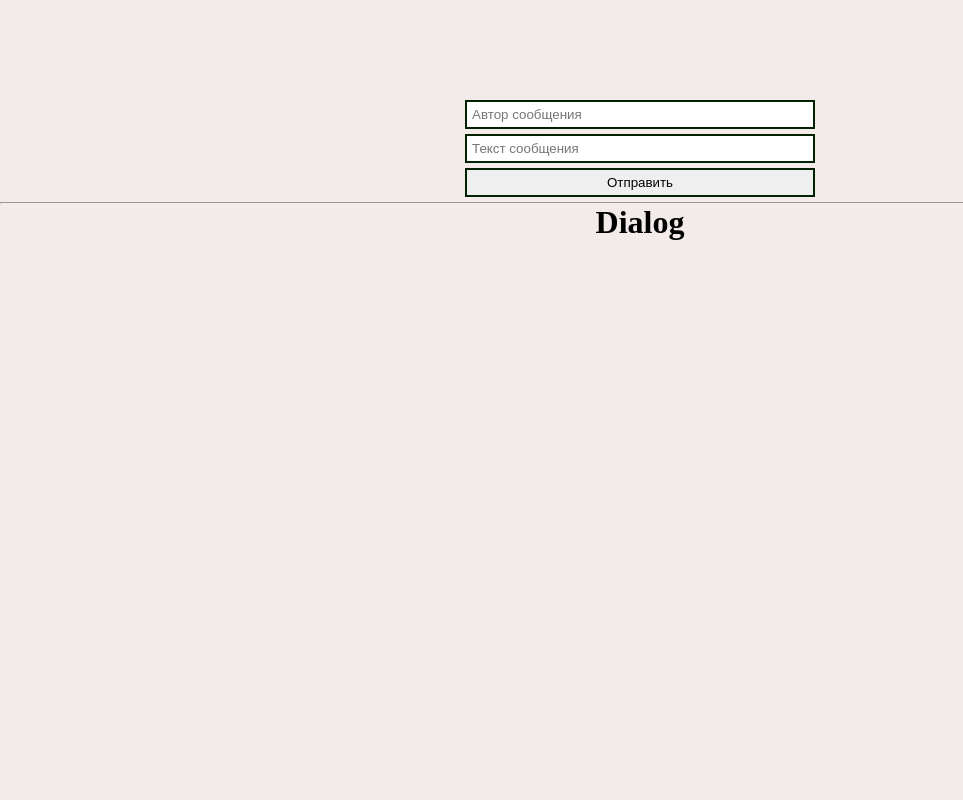
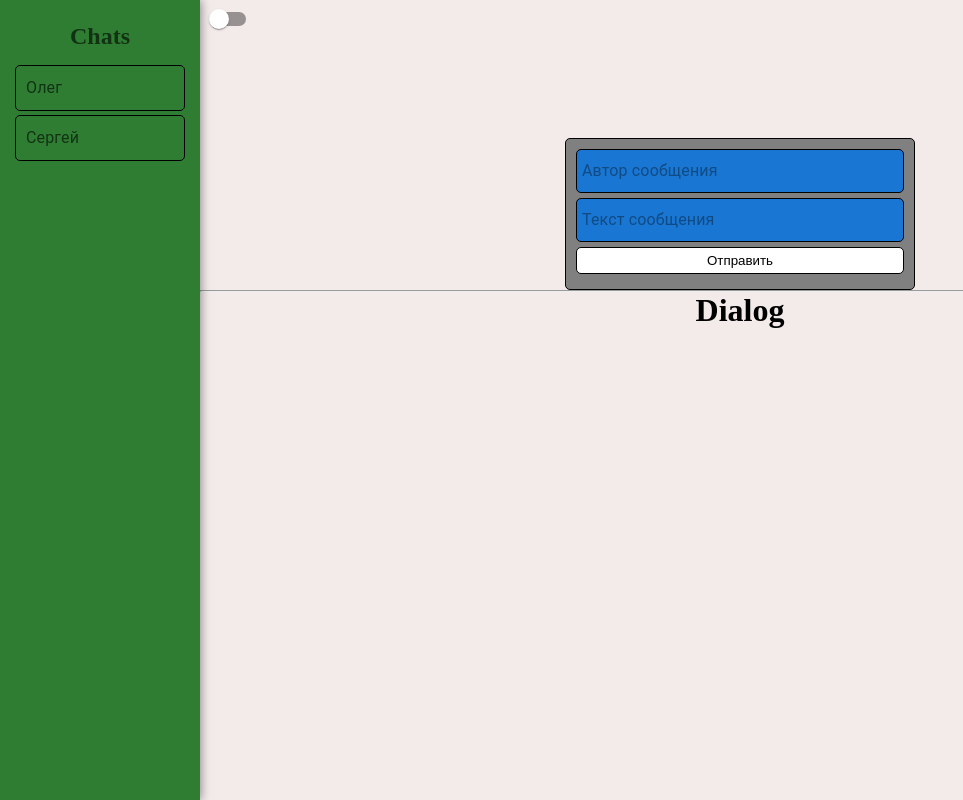
Before and after one commit to Danu-IT/project, a React (Create React App) app: page / in a window 1280 px wide. Shown: the whole page, without its empty margins (0-963 px from the left). Built offline with nearby package versions, Linux system fonts and the light colour scheme.

Commit message:
addChatsandDarkTheme

```diff
--- a/package.json
+++ b/package.json
@@ -3,6 +3,9 @@
   "version": "0.1.0",
   "private": true,
   "dependencies": {
+    "@emotion/react": "^11.10.5",
+    "@emotion/styled": "^11.10.5",
+    "@mui/material": "^5.10.12",
     "@testing-library/jest-dom": "^5.16.5",
     "@testing-library/react": "^13.4.0",
     "@testing-library/user-event": "^13.5.0",
--- a/src/App.css
+++ b/src/App.css
@@ -7,3 +7,6 @@
 body{
     background-color: rgb(243, 234, 234);
 }
+.dialog{
+    margin-left: 200px
+}
--- a/src/App.jsx
+++ b/src/App.jsx
@@ -1,16 +1,30 @@
+import Switch from '@mui/material/Switch';
+import { createTheme, ThemeProvider } from '@mui/material';
 import React, { useState, useEffect } from 'react';
 import { v4 } from 'uuid';
 import './App.css';
 
 import Form from './components/Form/Form';
+import ListChats from './components/ListChats/ListChats';
 import Messages from './components/Messages/Messages';
 import { timeNow } from './utils/time';
+import { useTheme } from '@emotion/react';
+
+const lightTheme = createTheme();
+
+const darkTheme = createTheme({
+  palette: {
+    mode: 'dark',
+  },
+});
 
 const App = () => {
   const initialState = {text: '', author: '', id: 1};
-
+  const [isDark, setIsDark] = useState(false);
+  const [chats, setChats] = useState([{id: v4(), name: 'Олег'}, {id: v4(), name: 'Сергей'}]);
   const [messages, setMessages] = useState([]);
   const [input, setInput] = useState(initialState);
+  const theme = useTheme()
 
   const addingNewMessage = (message) => {
     setMessages([...messages, message]);
@@ -26,11 +40,17 @@ const App = () => {
   },[messages])
 
   return (
-    <div className="App">
-      <Form addingNewMessage={addingNewMessage} obj={input} setObj={setInput}></Form>
-      <hr></hr>
-      <Messages messages={messages}></Messages>
-    </div>
+    <ThemeProvider theme={isDark ? darkTheme : lightTheme}>
+      <div className="App">
+        <ListChats chats={chats}></ListChats>
+        <div className='dialog'>
+          <Switch value={isDark} onChange={() => setIsDark(prev => !prev)} />
+          <Form addingNewMessage={addingNewMessage} obj={input} setObj={setInput}></Form>
+          <hr></hr>
+          <Messages messages={messages}></Messages>
+        </div>
+      </div>
+    </ThemeProvider>
   );
 }
 
--- a/src/components/Form/Form.jsx
+++ b/src/components/Form/Form.jsx
@@ -1,12 +1,18 @@
-import React, { useEffect, useState } from 'react'
+import React, { useEffect, useRef, useState } from 'react'
 import { v4 } from 'uuid';
 import { timeNow } from '../../utils/time';
 import classes from './Form.module.scss'
+import { InputBase } from '@mui/material';
+import { useTheme } from '@emotion/react';
 
 const Form = ({addingNewMessage, obj, setObj}) => {
     const {text, author} = obj;
     const [nameError, setNameError] = useState(false);
     const [clusterFilling, setClusterFilling] = useState(false);
+    const focus = useRef(null);
+    const theme = useTheme();
+
+    useEffect(() => focus.current.focus() ,[])
 
     const validationAndCreateMessage = (text, author) => {
         if(author === 'robot'){
@@ -38,11 +44,11 @@ const Form = ({addingNewMessage, obj, setObj}) => {
   return (
     <form className={classes.form} onSubmit={formSubmit}>
         <div className={classes.form__container}>
-            <input placeholder='Автор сообщения' type="text" value={author} onChange={(e) => setObj(prev => ({...prev, author: e.target.value}))} />
-            {nameError && <p style={{color: 'red',fontSize: '13px'}}>Нельзя использовать зарезервированное имя автора</p>}
-            <input placeholder='Текст сообщения' type="text" value={text} onChange={(e) => setObj(prev => ({...prev, text: e.target.value}))}/>
+            <InputBase style={{background: theme.palette.primary.main, color: theme.palette.text.primary}} ref={focus} className='textInput' placeholder='Автор сообщения' type="text" value={author} onChange={(e) => setObj(prev => ({...prev, author: e.target.value}))} autoFocus></InputBase>
+            {nameError && <p style={{color: 'red',fontSize: '14px', background: 'inherit', border: 'none'}}>Нельзя использовать зарезервированное имя автора</p>}
+            <InputBase style={{background: theme.palette.primary.main, color: theme.palette.text.primary}} className='textInput' placeholder='Текст сообщения' type="text" value={text} onChange={(e) => setObj(prev => ({...prev, text: e.target.value}))}/>
             <button>Отправить</button>
-            {clusterFilling && <p style={{color: 'red',fontSize: '13px'}}>Заполните все поля</p>}
+            {clusterFilling && <p style={{color: 'red',fontSize: '14px', background: 'inherit', border: 'none'}}>Заполните все поля</p>}
         </div>
     </form>
   )
--- a/src/components/Form/Form.module.scss
+++ b/src/components/Form/Form.module.scss
@@ -6,24 +6,19 @@
         display: flex;
         flex-direction: column;
         width: 350px;
-        & > * {
+        border: 1px solid black;
+        padding: 10px;
+        border-radius: 5px;
+        background-color: gray;
+        & > *{
             margin-bottom: 5px;
+            background-color: white;
+            border-radius: 5px;
+            border: 1px solid black;
+            padding: 5px;
         }
-        & > input {
-            padding: 5px;
-            color: black;
-            outline: none;
-            border: 2px solid rgb(1, 34, 1);
-        }
-        & > button {
-            padding: 5px 0;
-            border: 2px solid rgb(1, 34, 1);
-            cursor: pointer;
-            &:hover{
-                transition-duration: .5s;
-                background: yellow;
-                color: rgb(1, 34, 1);
-            }
+        &:hover{
+            /* color: white; */
         }
     }
 }
--- /dev/null
+++ b/src/components/ListChats/ListChats.jsx
@@ -0,0 +1,19 @@
+import { List, ListItemText, useTheme } from '@mui/material'
+import React from 'react'
+import classes from './ListChats.module.scss'
+
+const ListChats = ({chats}) => {
+    const theme = useTheme()
+  return (
+    <List style={{background: theme.palette.success.main, color: theme.palette.text.secondary}} className={classes.chats} component="div" href="#simple-list">
+        <h2 style={{textAlign: 'center'}}>Chats</h2>
+        {chats.map((chat,i) => {
+            return(
+                <ListItemText key={chat.id}>{chat.name}</ListItemText>
+            )
+        })}
+    </List>
+  )
+}
+
+export default ListChats
--- /dev/null
+++ b/src/components/ListChats/ListChats.module.scss
@@ -0,0 +1,18 @@
+.chats{
+    position: fixed !important;
+    top: 0;
+    left: 0;
+    z-index: 100;
+    width: 200px;
+    height: 100vh;
+    background-color: #fff;
+    box-shadow: 0px 0px 10px 0px rgba(0, 0, 0, 0.5);
+    & > *{
+        margin: 15px;
+    }
+    & > *:not(:first-child) {
+        border-radius: 5px;
+        padding: 10px;
+        border: 1px solid black !important;
+    }
+}
--- a/src/components/Messages/Messages.jsx
+++ b/src/components/Messages/Messages.jsx
@@ -6,7 +6,6 @@ const Messages = ({messages}) => {
     <div>
       <h1 style={{textAlign: 'center'}}>Dialog</h1>
         {messages.map(message => {
-          console.log(message)
           return (
             <div className={classes.dialog} style={{alignItems: message.author === 'robot' ? 'flex-end' : 'flex-start'}} key={message.id}>
               <div style={{background: message.author === 'robot' ? 'blue': 'rgb(42, 219, 42)', color: message.author === 'robot' ? 'white' : 'black'}} className={classes.message}>
```
Also changed, not shown: 1 other file (tests, documents, lock files or other folders).
